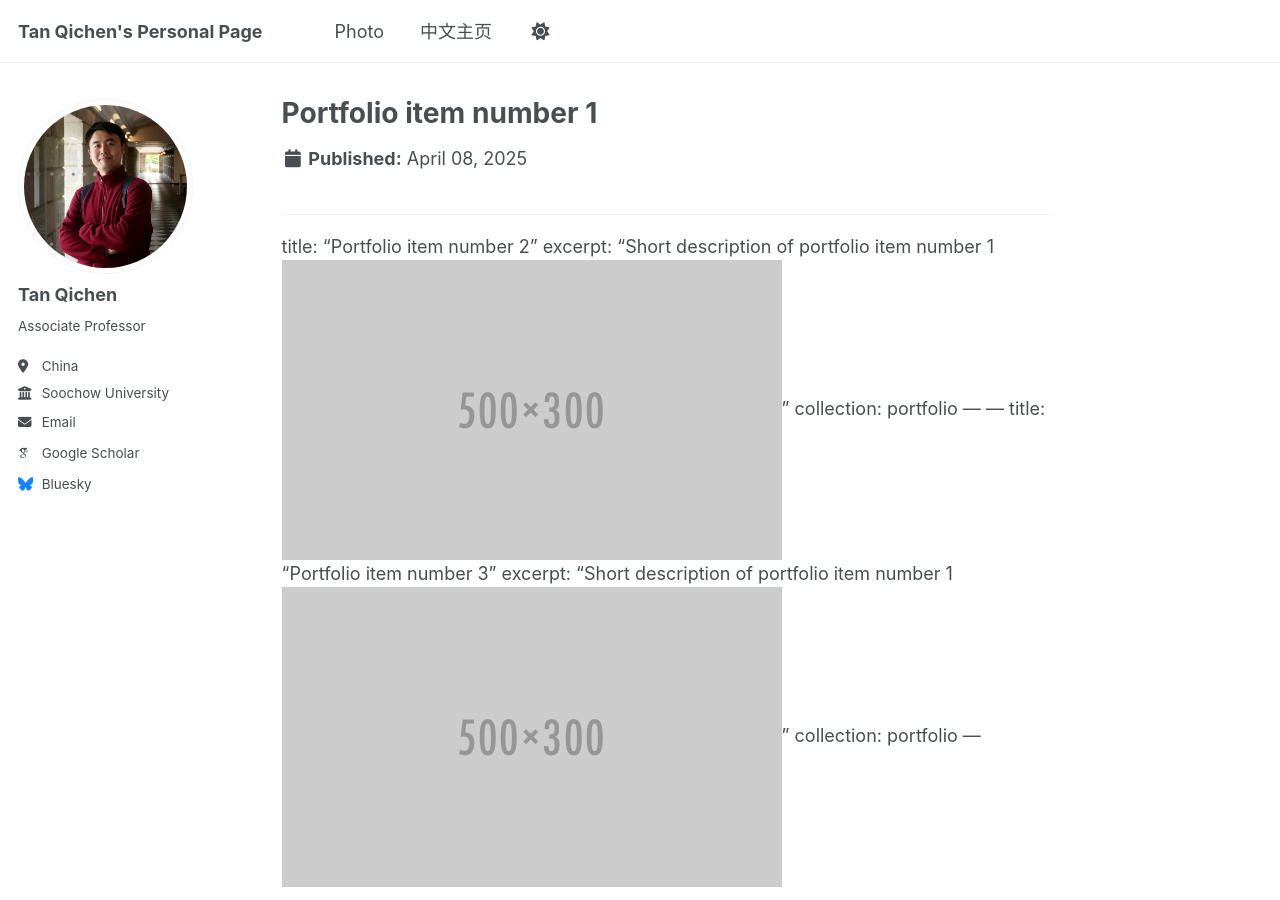
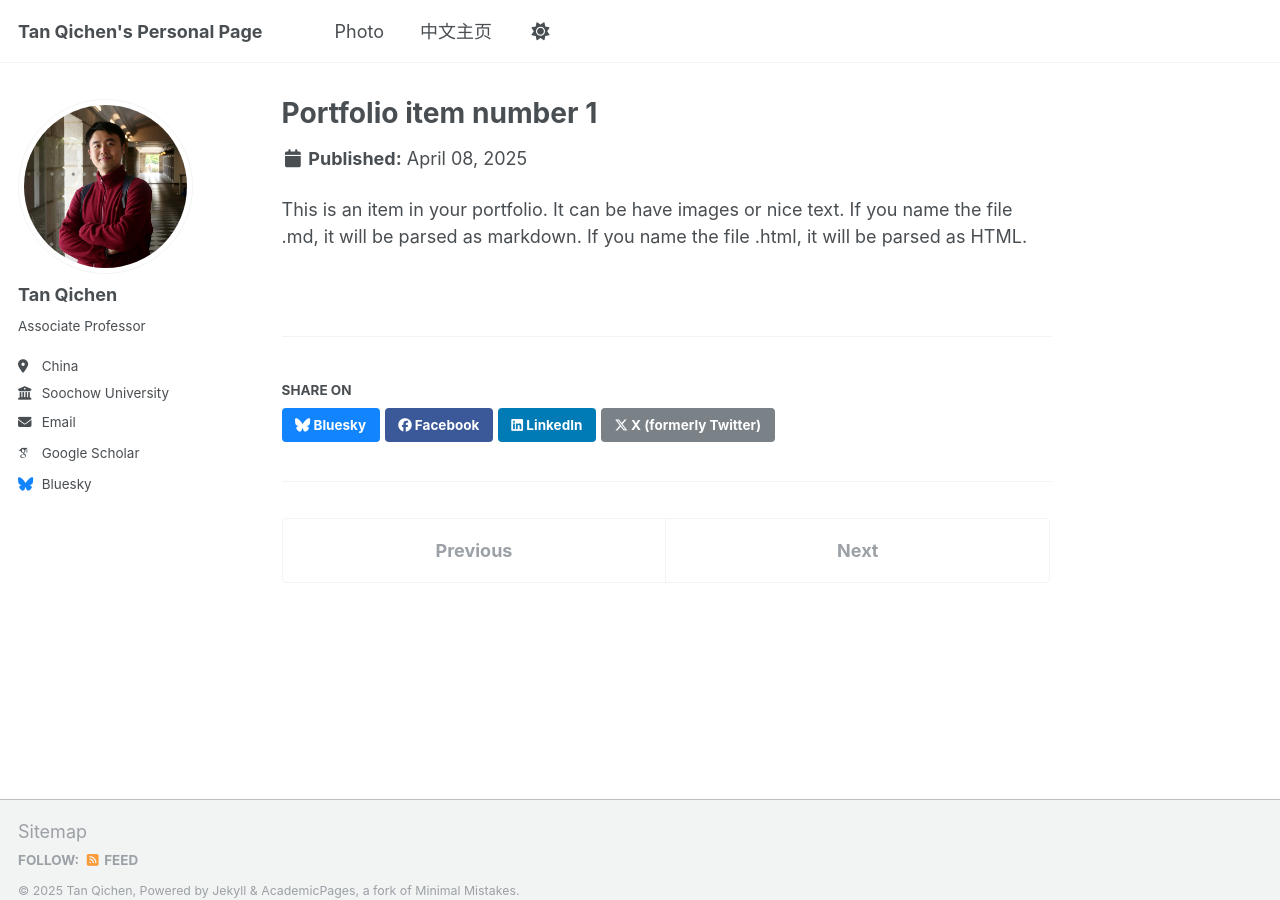
Before and after one commit to tylertam98/tylertam98.github.io, a Jekyll site: the page built from _portfolio/portfolio-1.md, in a window 1280 px wide and 900 px high. Built offline with Jekyll 4.4.1, drawn with Linux system fonts in a browser that asks for light colours; some web fonts are replaced.

Commit message:
Update portfolio-1.md

```diff
--- a/_portfolio/portfolio-1.md
+++ b/_portfolio/portfolio-1.md
@@ -3,15 +3,5 @@ title: "Portfolio item number 1"
 excerpt: "Short description of portfolio item number 1<br/><img src='/images/500x300.png'>"
 collection: portfolio
 ---
----
-title: "Portfolio item number 2"
-excerpt: "Short description of portfolio item number 1<br/><img src='/images/500x300.png'>"
-collection: portfolio
----
----
-title: "Portfolio item number 3"
-excerpt: "Short description of portfolio item number 1<br/><img src='/images/500x300.png'>"
-collection: portfolio
----
 
 This is an item in your portfolio. It can be have images or nice text. If you name the file .md, it will be parsed as markdown. If you name the file .html, it will be parsed as HTML.
```
